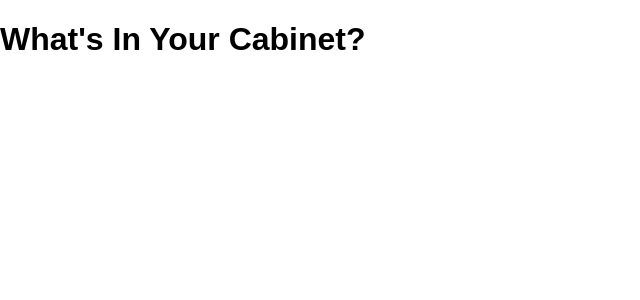
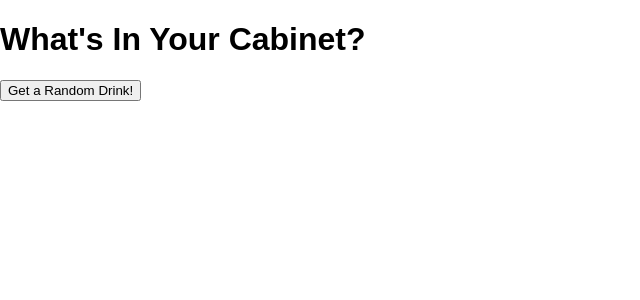
Before and after one commit to PatrickDennisFarley/WhatsInYourCabinet, a React (Create React App) app: page / in a window 1280 px wide. Shown: the top 300 px of the page, without its empty margins (0-640 px from the left). Built offline with nearby package versions, Linux system fonts and the light colour scheme; no server answers.

Commit message:
added random button

```diff
--- a/src/DrinksIndexContainer.js
+++ b/src/DrinksIndexContainer.js
@@ -32,11 +32,11 @@ class DrinksIndexContainer extends Component {
     .then(response => response.json())
     .then(body => {
       this.setState({
-        title: body.drinks.strDrink,
-        category: body.drinks.strCategory,
-        glass: body.drinks.strGlass,
-        instructions: body.drinks.strInstructions,
-        image: body.drinks.strDrinkThumb
+        title: body.drinks[0].strDrink,
+        category: body.drinks[0].strCategory,
+        glass: body.drinks[0].strGlass,
+        instructions: body.drinks[0].strInstructions,
+        image: body.drinks[0].strDrinkThumb
       })
     })
   }
@@ -51,6 +51,7 @@ class DrinksIndexContainer extends Component {
       return(
         <div>
           <h1>What's In Your Cabinet?</h1>
+          <input type="button" onClick={this.handleClick} value="Get a Random Drink!"/>
           <h3>{title}</h3>
           <h5>{category}</h5>
           <h5>{glass}</h5>
```
